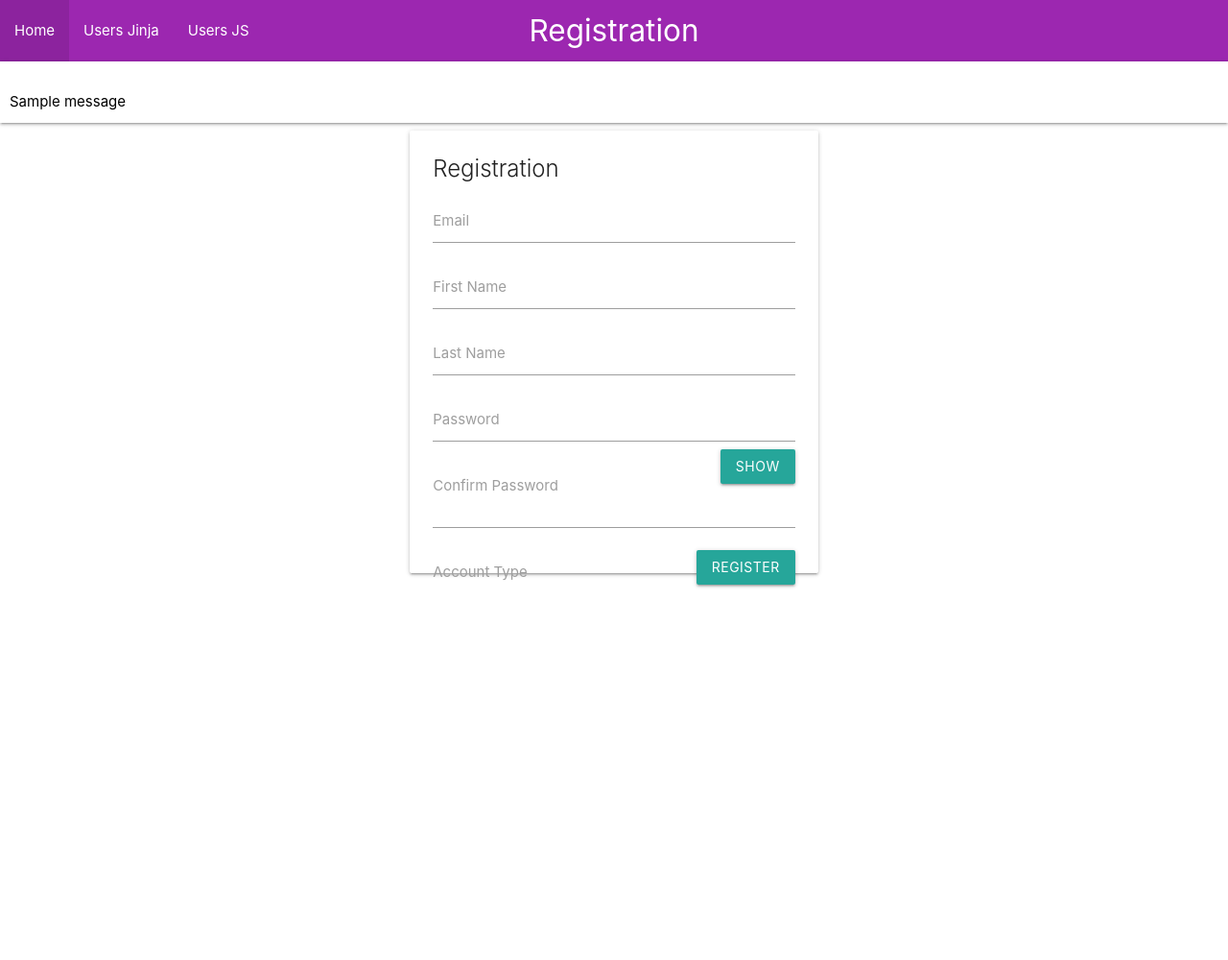
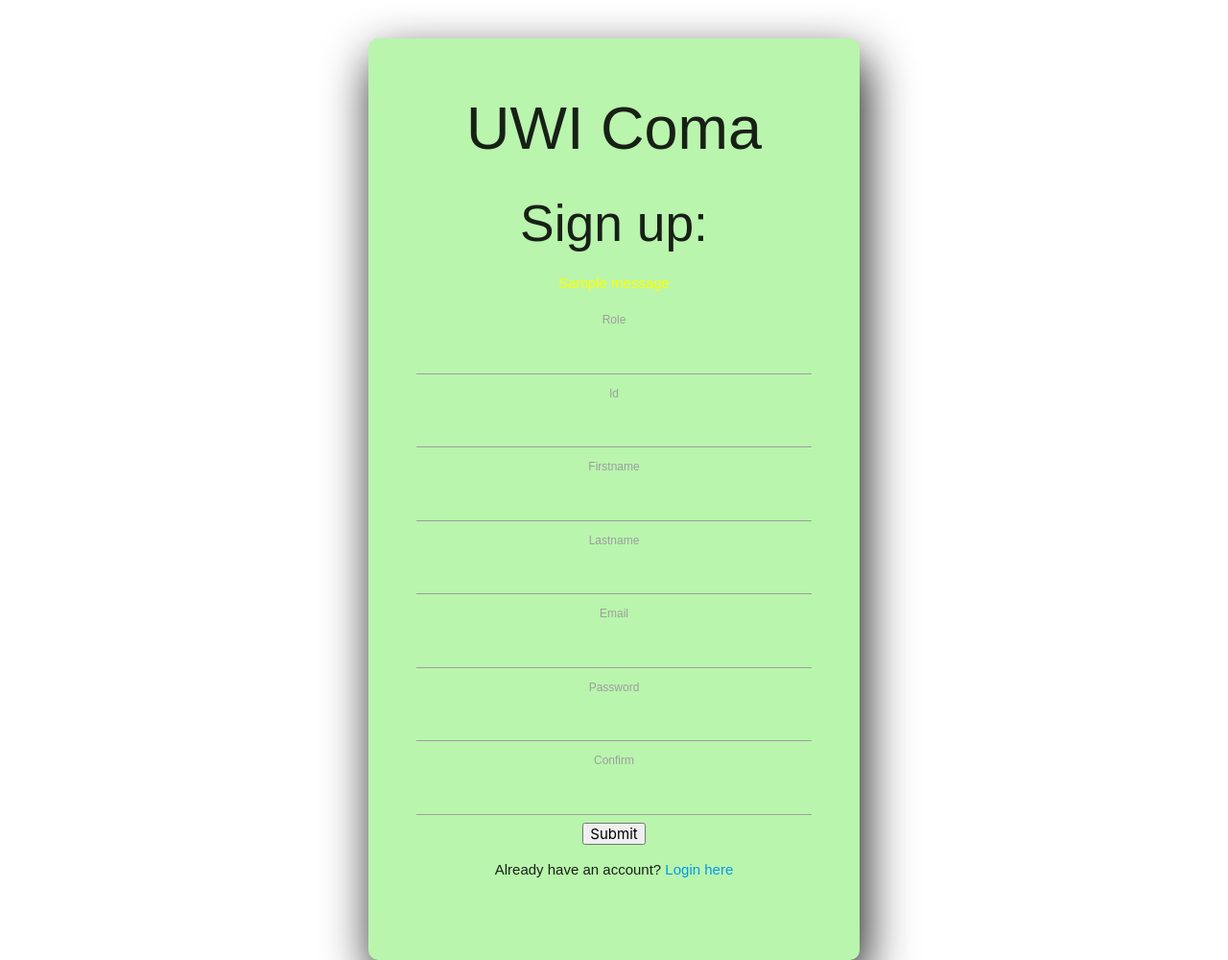
Before and after one commit to joshuaali8/GameBoyZ, a Python web app: template App/templates/registration.html in a window 1280 px wide. Shown: the whole page at 96% size. Before the commit the page ends 612 px from the top, so only its background shows below. Run offline with Jinja, Linux system fonts and the light colour scheme; the template is opened without the code that fills it, so the values that code supplies are empty, except form fields; one stand-in notice (Sample message) is shown; form fields are guessed from the names that the template uses.

Commit message:
worked on css and html

```diff
--- a/App/static/style.css
+++ b/App/static/style.css
@@ -0,0 +1,34 @@
+.myimage {
+    background-image: url("{{ url_for('static', filename='uwicomalogo.png') }}");
+    background-repeat: no-repeat;
+    background-size: contain;
+    height: 300px;
+    width: 100%;
+  }
+
+.registration {
+    width: 40%;
+    height: 120vh;
+    margin-left:auto;
+    margin-right:auto;
+    margin-top: 40px;
+    margin-bottom: auto;
+    align-content: center;
+    align-items: center;
+	overflow: hidden;
+	background: #b9f5ad;
+	border-radius: 10px;
+	box-shadow: 5px 20px 50px #121312;
+    font-family: Arial, Helvetica, sans-serif;
+}
+
+.signup{
+    font-family: Arial, Helvetica, sans-serif;
+    text-align: center;
+    padding: 50px;
+    padding-top: 0%;
+}
+
+.card{
+    background-color: #b9f5ad;
+}
--- a/App/templates/layout.html
+++ b/App/templates/layout.html
@@ -13,7 +13,8 @@
 
   </head>
   <body>
-    <nav class="purple">
+
+    <nav class="teal">
       <div class="nav-wrapper">
         <a href="#!" class="brand-logo center">{% block page %}{% endblock %}</a>
         <div class="nav-wrapper">
--- a/App/templates/lecturermenu.html
+++ b/App/templates/lecturermenu.html
@@ -1,8 +1,8 @@
 {% extends 'layout.html' %}
 
-{% block title %}My Page{% endblock %}
+{% block title %}Home{% endblock %}
 
-{% block page %}My Page{% endblock %}
+{% block page %}Home{% endblock %}
 
 {% block content %}
 
--- a/App/templates/registration.html
+++ b/App/templates/registration.html
@@ -1,56 +1,69 @@
-{% extends 'layout.html' %}
+{% extends 'registrationlayout.html' %}
 
+<meta charset="utf-8">
+    <meta name="viewport" content="width=device-width">
 {% block title %}Registration{% endblock %}
 
-{% block page %}Registration{% endblock %}
+
+{{ super() }}
 
 {% block content %}
 
-<div class="row">
+<body>
+	<div class="registration" title="Signup">
+			<div class="signup" aria-hidden="true">
+				<form id="signupform" method="POST" action="/signup">
+					{{ form.csrf_token }}
+                    <h1 aria-hidden="true">UWI Coma</h1>
+                    <h2>Sign up: </h2>
 
-  <div class="col s12 m6 offset-m3">
-    <div class="card">
-      <div class="card-content">
-        <span class="card-title">Registration</span>
-        <form method="POST" action="">
-          <div class="input-field">
-            <input type="email" id="email" name="email" required>
-            <label for="email">Email</label>
-          </div>
-          <div class="input-field">
-            <input type="text" id="first_name" name="first_name" required>
-            <label for="first_name">First Name</label>
-          </div>
-          <div class="input-field">
-            <input type="text" id="last_name" name="last_name" required>
-            <label for="last_name">Last Name</label>
-          </div>
-          <div class="input-field">
-            <input type="password" id="password" name="password" required>
-            <label for="password">Password</label>
-            <button type="button" class="btn right" onclick="togglePassword()">Show</button>
-          </div>
-          <div class="input-field">
-            <input type="password" id="confirm_password" name="confirm_password" required>
-            <label for="confirm_password">Confirm Password</label>
-          </div>
-          <div class="input-field">
-            <select name="account_type" required>
-              <option value="" disabled selected>Choose your account type</option>
-              <option value="Cetl">Cetl</option>
-              <option value="Lecturer">Lecturer</option>
-              <option value="Admin">Admin</option>
-            </select>
-            <label>Account Type</label>
-          </div>
-          <div class="input-field">
-            <button type="submit" class="btn right">Register</button>
-          </div>
-        </form>
-      </div>
-    </div>
-  </div>
-</div>
+					{% with messages = get_flashed_messages() %}
+					{% if messages %}
+
+
+						  {% for message in messages %}
+							<p style="color: yellow">{{ message }}</p>
+						  {% endfor %}
+
+
+					{% endif %}
+				  {% endwith %}
+
+          {{ form.role.label }}
+          {{ form.role(size=50, class="validate") }}
+
+          {{ form.ID.label }}
+          {{ form.ID(size=50, class="validate") }}
+
+          {{ form.firstname.label }}
+					{{ form.firstname(size=50, class="validate") }}
+
+          {{ form.lastname.label }}
+          {{ form.lastname(size=50, class="validate") }}
+
+					{{ form.email.label }}
+					{{ form.email(size=50, class="validate") }}
+
+					{{ form.password.label }}
+					{{ form.password(size=20, class="validate") }}
+
+					{{ form.confirm.label }}
+					{{ form.confirm(size=20, class="validate") }}
+
+						<div class="button:hover">
+						{{form.submit(class="button")}}
+						</div>
+
+					<!--<input type="username" name="username" placeholder="Username" required="">
+					<input type="name" name="name" placeholder="Name" required="">
+					<input type="email" name="email" placeholder="Email" required="">
+					<input type="password" name="password" placeholder="Password" required="">
+					<button onclick="window.location.href='/home';">Sign Up</button> -->
+                    <p type="p2">Already have an account? <a href="/login">Login here</a></p>
+				</form>
+			</div>
+	</div>
+</body>
 
 <script>
   function togglePassword() {
--- /dev/null
+++ b/App/templates/registrationlayout.html
@@ -0,0 +1,19 @@
+<!DOCTYPE html>
+<head>
+
+    <link rel="stylesheet" href="{{ url_for('static', filename='style.css') }}">
+     <!--Import Google Icon Font-->
+    <link href="https://fonts.googleapis.com/icon?family=Material+Icons" rel="stylesheet">
+    <!-- Compiled and minified CSS -->
+    <link rel="stylesheet" href="https://cdnjs.cloudflare.com/ajax/libs/materialize/1.0.0/css/materialize.min.css">
+    <!--Let browser know website is optimized for mobile-->
+    <meta name="viewport" content="width=device-width, initial-scale=1.0"/>
+    <title>{% block title %}{% endblock %}</title>
+
+  </head>
+
+{% block header %}{% endblock %}
+
+{% block content %}
+
+{% endblock %}
```
Also changed, not shown: App/views/index.py (+9 -1 lines), App/static/uwicomalogo.png (added).
